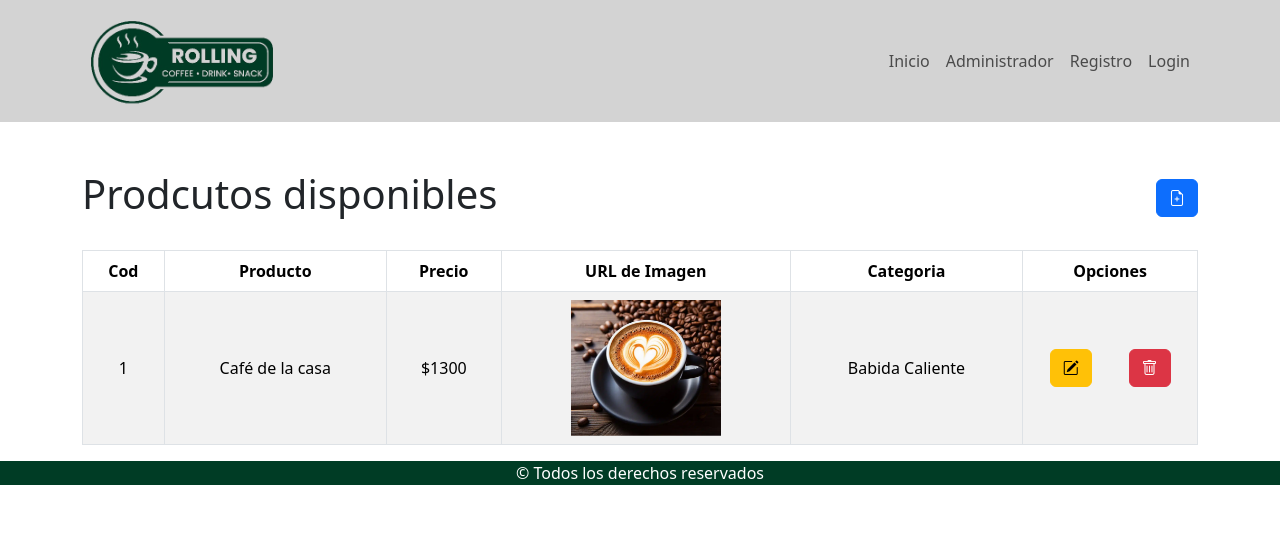
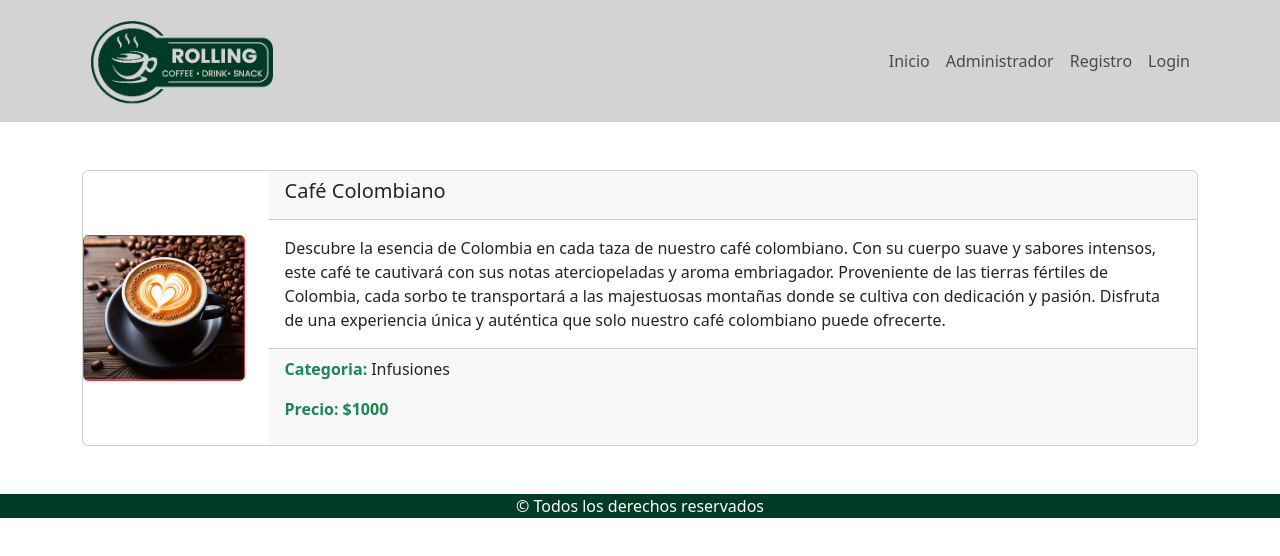
Before and after one commit to AdrianKarma/RollingCoffe, a React (Vite) app: page /detellaProducto in a window 1280 px wide. Shown: the top 556 px of the page. Built offline with nearby package versions, Linux system fonts and the light colour scheme.

Commit message:
creada el DetalleProducto

```diff
--- a/src/App.jsx
+++ b/src/App.jsx
@@ -8,6 +8,7 @@ import Inicio from './components/pages/Inicio'
 import Error404 from './components/pages/Error404';
 import "bootstrap-icons/font/bootstrap-icons.css"
 import { BrowserRouter, Routes, Route } from 'react-router-dom';
+import DetalleProducto from './components/common/DetalleProducto';
 
 function App() {
 
@@ -19,7 +20,7 @@ function App() {
     <Routes >
     <Route exact path='/' element={<Inicio></Inicio>}></Route>
     <Route exact path='administrador' element={<Administrador></Administrador>}></Route>
-    <Route exact path='detellaProducto' element={<Administrador></Administrador>}></Route>
+    <Route exact path='detellaProducto' element={<DetalleProducto></DetalleProducto>}></Route>
     <Route exact path='formularioProducto' element={<Administrador></Administrador>}></Route>
 
     <Route exact path='*' element={<Error404></Error404>}></Route>
--- /dev/null
+++ b/src/components/common/DetalleProducto.jsx
@@ -0,0 +1,45 @@
+import React from "react";
+import Button from "react-bootstrap/Button";
+import Card from "react-bootstrap/Card";
+import coffeHeart from "../../assets/coffeHeart.png";
+import { Container } from "react-bootstrap";
+
+const DetalleProducto = () => {
+  return (
+    <>
+      <Container className="my-5">
+        <Card className="d-flex flex-row align-items-center">
+          <div className="me-4">
+            <Card.Img className="border border-danger" src={coffeHeart} />
+          </div>
+          <div>
+            <Card.Header>
+              <Card.Title>Café Colombiano</Card.Title>
+            </Card.Header>
+            <Card.Body>
+              <Card.Text>
+                Descubre la esencia de Colombia en cada taza de nuestro café
+                colombiano. Con su cuerpo suave y sabores intensos, este café te
+                cautivará con sus notas aterciopeladas y aroma embriagador.
+                Proveniente de las tierras fértiles de Colombia, cada sorbo te
+                transportará a las majestuosas montañas donde se cultiva con
+                dedicación y pasión. Disfruta de una experiencia única y
+                auténtica que solo nuestro café colombiano puede ofrecerte.
+              </Card.Text>
+            </Card.Body>
+            <Card.Footer className="">
+                <div className="d-flex " >
+            <p className="text-success fw-bold me-1">Categoria:</p> <p >Infusiones</p>
+            </div>
+            <div className="d-flex">
+            <p className="text-success fw-bold me-1">Precio:</p> <p className="text-success fw-bold ">$</p><p className="text-success fw-bold ">1000</p>
+            </div>
+            </Card.Footer>
+          </div>
+        </Card>
+      </Container>
+    </>
+  );
+};
+
+export default DetalleProducto;
```
